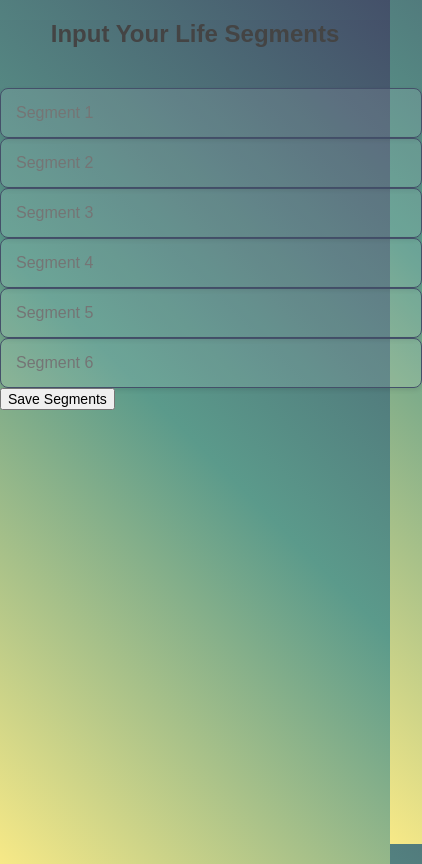
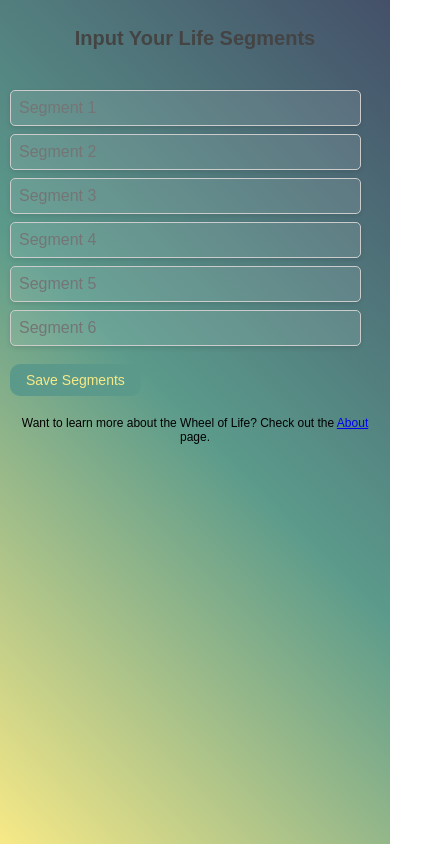
Before and after one commit to JaklinB/wheeloflife, a React (Create React App) app: page /segmentInput in a window 390 px wide. Shown: the whole page, 422 px wide, since content can reach past the window. Built offline with nearby package versions, Linux system fonts and the light colour scheme; no server answers.

Commit message:
segment input changes

```diff
--- a/src/App.js
+++ b/src/App.js
@@ -18,6 +18,7 @@ function App() {
                     <Route path="/" element={<Login />} />
                     <Route path="/signup" element={<Signup />} />
                     <Route path="/segmentInput" element={<SegmentInput />} />
+                    <Route path="/segmentInput/about" element={<AboutPage />} />
                     <Route path="/wheeloflife/*" element={
                         <>
                             <Navbar />
--- /dev/null
+++ b/src/pages/SegmentInput.css
@@ -0,0 +1,77 @@
+.segment-input-container {
+  margin: 20px;
+}
+
+.save-new-segment-button {
+  background-color: #3498db;
+  color: #fff;
+  padding: 10px 20px;
+  border: none;
+  cursor: pointer;
+  border-radius: 5px;
+  margin-top: 20px;
+}
+
+.save-new-segment-button:hover {
+  background-color: #2980b9;
+}
+
+.segment-input-container {
+  max-width: 600px;
+  margin: 0 auto;
+  padding: 20px;
+}
+
+h2 {
+  font-size: 24px;
+}
+
+input {
+  width: 90%;
+  margin: 10px;
+  border: 1px solid #ccc;
+  border-radius: 5px;
+}
+
+button.save-new-segment-button {
+  padding: 10px 15px;
+  background-color: #5b9a8b;
+  color: #f7e987;
+  border: none;
+  border-radius: 10px;
+  cursor: pointer;
+}
+
+button.save-new-segment-button:hover {
+  background-color: #445069;
+}
+
+p {
+  font-size: 14px;
+  text-align: center;
+  margin-top: 20px;
+}
+
+@media (max-width: 768px) {
+  .segment-input-container {
+    padding: 10px;
+  }
+
+  h2 {
+    font-size: 20px;
+  }
+
+  input {
+    padding: 8px;
+    margin: 8px 0;
+  }
+
+  button.save-new-segment-button {
+    padding: 8px 16px;
+    margin-top: 10px;
+  }
+
+  p {
+    font-size: 12px;
+  }
+}
--- a/src/pages/SegmentInput.js
+++ b/src/pages/SegmentInput.js
@@ -1,16 +1,38 @@
 import React, { useState } from "react";
 import { db } from "../config/firebase";
-import { collection, addDoc, query, where, updateDoc, getDocs, doc } from "firebase/firestore";
+import {
+  collection,
+  addDoc,
+  query,
+  where,
+  updateDoc,
+  getDocs,
+  doc,
+} from "firebase/firestore";
 import { useAuth } from "../contexts/AuthContext";
-import { useNavigate } from "react-router-dom";
+import { useNavigate, Link } from "react-router-dom";
+import CustomAlert from "../components/CustomAlert";
+import "./SegmentInput.css";
 
 function SegmentInput() {
   const { currentUser } = useAuth();
   const [segments, setSegments] = useState(["", "", "", "", "", ""]);
   const navigate = useNavigate();
+  const [showAlert, setShowAlert] = useState(false);
+  const [alertMessage, setAlertMessage] = useState("");
 
   const handleSave = async () => {
     if (!currentUser) return;
+
+    const filteredSegments = segments
+      .filter((segment) => segment.trim() !== "")
+      .map((segment) => segment.trim().slice(0, 20));
+
+    if (filteredSegments.length === 0) {
+      setAlertMessage("Please enter valid segments.");
+      setShowAlert(true);
+      return;
+    }
 
     const userCollection = collection(db, "users");
     const q = query(userCollection, where("uid", "==", currentUser.uid));
@@ -19,24 +41,35 @@ function SegmentInput() {
     if (querySnapshot.empty) {
       addDoc(userCollection, {
         uid: currentUser.uid,
-                segments: segments,
-                ratings: segments.reduce((acc, segment) => {
+        segments: filteredSegments,
+        ratings: filteredSegments.reduce((acc, segment) => {
           acc[segment] = "";
           return acc;
-                }, {})
+        }, {}),
       });
     } else {
       const userDoc = doc(db, "users", querySnapshot.docs[0].id);
       await updateDoc(userDoc, {
-                segments: segments,
-                ratings: segments.reduce((acc, segment) => {
+        segments: filteredSegments,
+        ratings: filteredSegments.reduce((acc, segment) => {
           acc[segment] = "";
           return acc;
-                }, {})
+        }, {}),
       });
     }
 
     navigate("/wheeloflife");
+  };
+
+  const handleSegmentChange = (index, value) => {
+    const newSegments = [...segments];
+    newSegments[index] = value;
+    setSegments(newSegments);
+
+    if (value.length > 20) {
+      setAlertMessage("Segment should not exceed 20 characters.");
+      setShowAlert(true);
+    }
   };
 
   return (
@@ -47,14 +80,22 @@ function SegmentInput() {
           key={index}
           value={segment}
           placeholder={`Segment ${index + 1}`}
-                    onChange={e => {
-                        const newSegments = [...segments];
-                        newSegments[index] = e.target.value;
-                        setSegments(newSegments);
-                    }}
+          onChange={(e) => handleSegmentChange(index, e.target.value)}
         />
       ))}
-            <button onClick={handleSave}>Save Segments</button>
+      <button className="save-new-segment-button" onClick={handleSave}>
+        Save Segments
+      </button>
+      <p>
+        Want to learn more about the Wheel of Life? Check out the{" "}
+        <Link to="about">About</Link> page.
+      </p>
+      {showAlert && (
+        <CustomAlert
+          message={alertMessage}
+          onClose={() => setShowAlert(false)}
+        />
+      )}
     </div>
   );
 }
```
Lines whose indentation alone changed are shown as unchanged.
